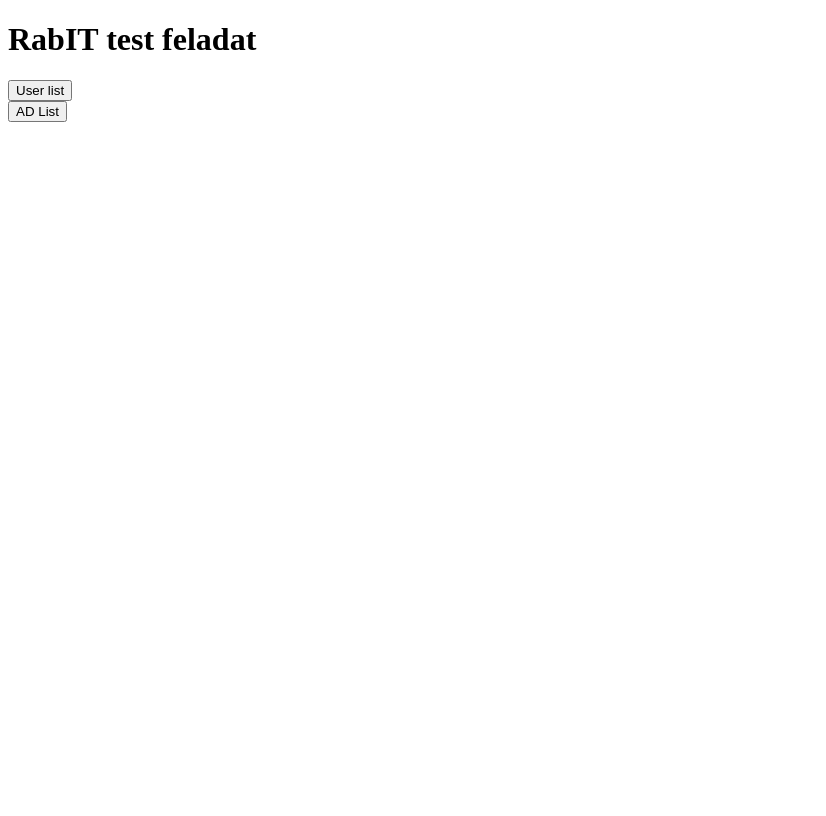
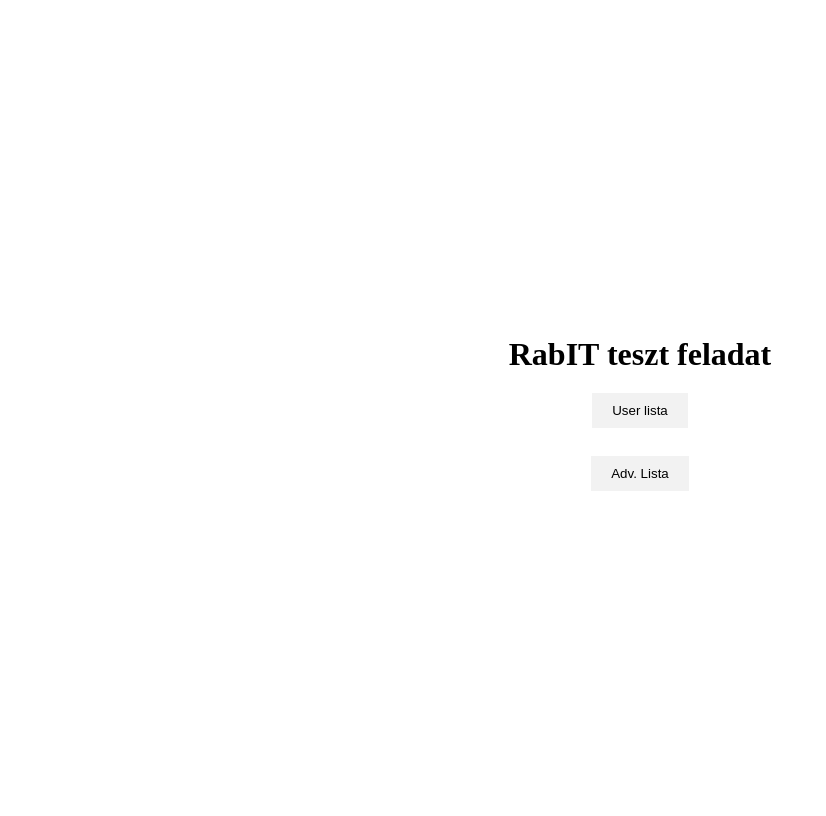
Before and after one commit to TolliT/rabIT_teszt, a PHP site: page /view/index.php in a window 1280 px wide. Shown: the whole page, without its empty margins (0-826 px from the left). Before the commit the page ends 122 px from the top, so only its background shows below. Run offline with PHP 8.4, Linux system fonts and the light colour scheme.

Commit message:
minimalist css design

```diff
--- a/view/ads.php
+++ b/view/ads.php
@@ -5,7 +5,10 @@
     <meta name="viewport"
           content="width=device-width, user-scalable=no, initial-scale=1.0, maximum-scale=1.0, minimum-scale=1.0">
     <meta http-equiv="X-UA-Compatible" content="ie=edge">
-    <title>Document</title>
+    <title>RabIT teszt feladat - Ad lista</title>
+    <style>
+        <?php include "../view/stylesheet.css"?>
+    </style>
 </head>
 <body>
     <table>
--- a/view/index.php
+++ b/view/index.php
@@ -5,18 +5,24 @@
     <meta name="viewport"
           content="width=device-width, user-scalable=no, initial-scale=1.0, maximum-scale=1.0, minimum-scale=1.0">
     <meta http-equiv="X-UA-Compatible" content="ie=edge">
-    <title>Document</title>
+    <title>RabIT teszt feladat</title>
+    <style>
+        <?php include "../view/stylesheet.css"?>
+    </style>
 </head>
 <body>
-    <h1>RabIT test feladat</h1>
-    <div class="button-container">
-        <a href="/rabIT/users">
-            <button>User list</button>
-        </a>
-        <br>
-        <a href="/rabIT/ads">
-            <button>AD List</button>
-        </a>
+    <div class="container">
+        <div class="buttons">
+            <h1 class="text">RabIT teszt feladat</h1>
+
+            <a href="/rabIT/users">
+                <button class="button">User lista</button>
+            </a>
+            <br>
+            <a href="/rabIT/ads">
+                <button class="button">Adv. Lista</button>
+            </a>
+        </div>
     </div>
 </body>
 </html>
--- /dev/null
+++ b/view/stylesheet.css
@@ -0,0 +1,41 @@
+table {
+    border-collapse: collapse;
+    width: 100%;
+}
+
+th, td {
+    border: 1px solid black;
+    padding: 8px;
+    text-align: left;
+}
+
+th {
+    background-color: #f2f2f2;
+}
+
+.container {
+    display: flex;
+    flex-direction: column;
+    align-items: center;
+    justify-content: center;
+    height: 100vh;
+}
+
+.text {
+    text-align: center;
+    margin-bottom: 20px;
+}
+
+.buttons {
+    display: flex;
+    flex-direction: column;
+    align-items: center;
+}
+
+.button {
+    margin-bottom: 10px;
+    padding: 10px 20px;
+    background-color: #f2f2f2;
+    border: none;
+    cursor: pointer;
+}
--- a/view/users.php
+++ b/view/users.php
@@ -5,7 +5,10 @@
     <meta name="viewport"
           content="width=device-width, user-scalable=no, initial-scale=1.0, maximum-scale=1.0, minimum-scale=1.0">
     <meta http-equiv="X-UA-Compatible" content="ie=edge">
-    <title>Document</title>
+    <title>RabIT teszt feladat - User lista</title>
+    <style>
+        <?php include "../view/stylesheet.css"?>
+    </style>
 </head>
 <body>
     <table>
```
